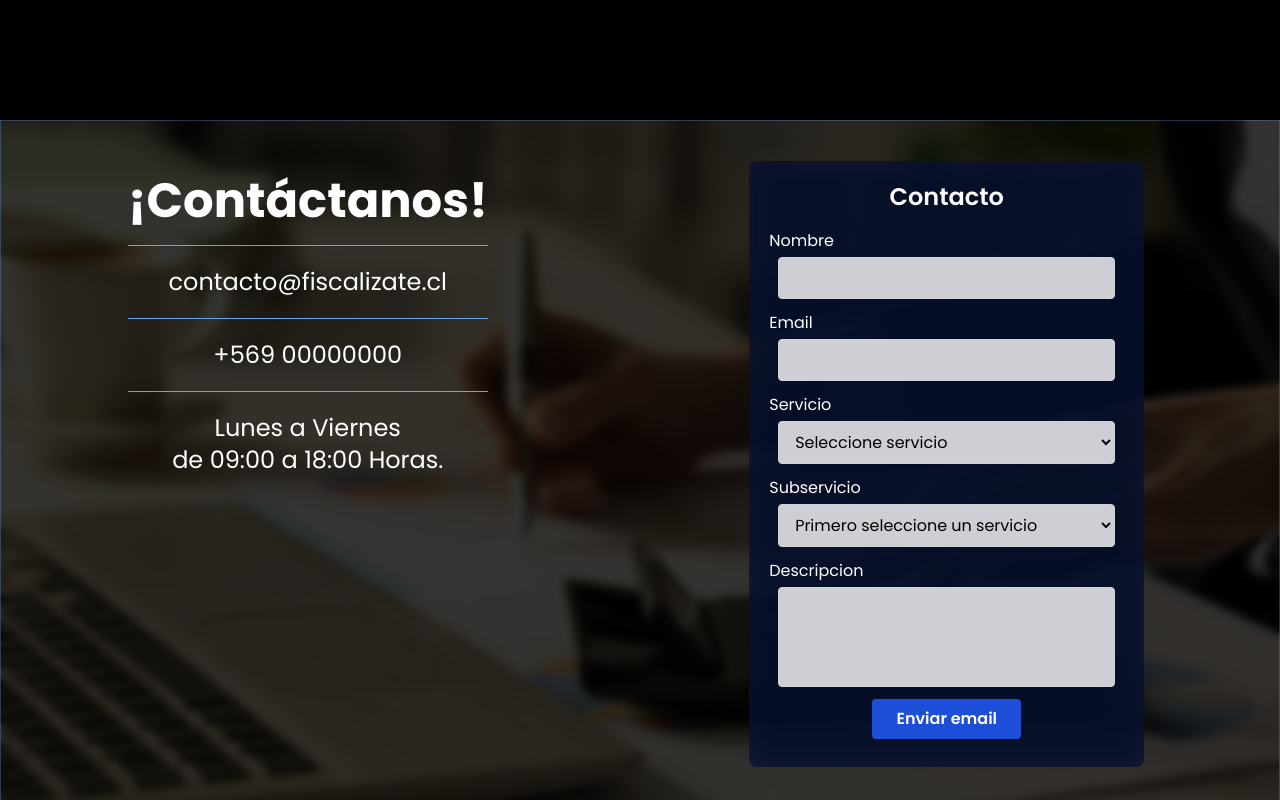
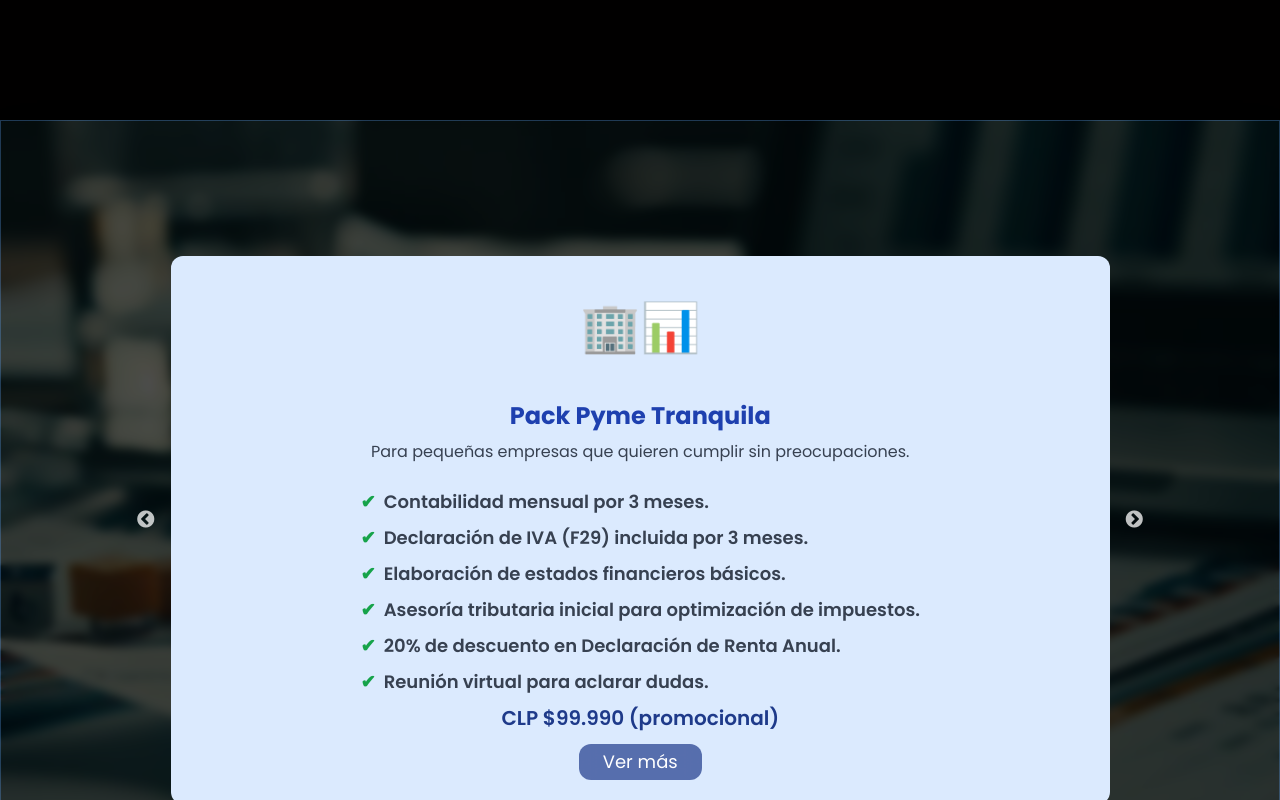
Before and after one commit to Smyca/react_sandoval, a React (Vite) app: page / in a window 1280 px wide. Shown: the part 1560-2360 px from the top of the page. Built offline with nearby package versions, Linux system fonts and the light colour scheme.

Commit message:
add : packs

```diff
--- a/src/App.jsx
+++ b/src/App.jsx
@@ -2,6 +2,7 @@ import Contacto from "./components/Contacto";
 import Home  from "./components/Home";
 import Navbar from "./components/Navbar";
 import Servicios from "./components/Servicios";
+import Packs from './components/packs'
  const App = () => {
   return (
     <>
@@ -15,6 +16,10 @@ import Servicios from "./components/Servicios";
       <div id="servicios"  >
 
         <Servicios />
+      </div>
+      <div id="packs">
+
+        <Packs/>
       </div>
 
       <div id="contacto"  >
--- /dev/null
+++ b/src/components/packs.jsx
@@ -0,0 +1,75 @@
+import React from 'react'
+import Slider from "react-slick";
+import { packs } from '../constants';
+import portadaPacks from "../assets/img/portada_packs.jpeg";
+
+const Packs = () => {
+
+    const settings = {
+        dots: true,
+        infinite: true,
+        slidesToShow: 1,
+        slidesToScroll: 1,
+        autoplay: true,
+        speed: 500,
+        autoplaySpeed: 5000,
+        cssEase: "ease-in-out",
+        pauseOnHover: true,
+        pauseOnFocus: true,
+        arrows: true,
+        fade: false,
+        waitForAnimate: true
+    };
+
+    return (
+        <section
+            className="min-h-screen flex justify-center items-center bg-cover bg-center"
+            style={{
+                backgroundImage: `url(${portadaPacks})`
+            }}
+        >
+            <div className="bg-black/70 border border-blue-400/30 shadow-2xl backdrop-blur-sm min-h-screen h-auto flex items-center justify-center w-full">
+                <div className="relative w-3/4 m-auto py-8">
+                    <Slider {...settings}>
+                        {packs.map((p) => (
+                            <div
+                                key={p.nombre}
+                                className={`mt-5 transition-all duration-300 ease-in-out hover:-translate-y-1 hover:[box-shadow:0_0_5px_1px_rgba(255,255,255,0.6)]
+                                 text-center relative rounded-xl min-w-0 h-[550px] sm:h-[auto]
+                                  xs:h-[350px] flex flex-col justify-between ${p.colorFondo}`}
+                            >
+                                <div>
+                                    <div className="h-32 w-full rounded-xl flex flex-col items-center justify-center pt-4">
+                                        <span className="text-5xl">{p.icono}</span>
+                                    </div>
+                                    <div className="flex flex-col justify-center items-center gap-2 p-4">
+                                        <p className={`text-2xl font-bold xs:text-xl ${p.colorTexto}`}>{p.nombre}</p>
+                                        <p className="text-base text-gray-700 xs:text-sm">{p.descripcion}</p>
+                                    </div>
+                                    <div className="flex justify-center text-gray-700 text-lg xs:text-sm font-semibold px-8 py-2">
+                                        <span className="w-auto space-y-2 text-left">
+                                            {p.beneficios.map((b, i) => (
+                                                <p key={i}>
+                                                    <span className="text-green-600">✔</span>
+                                                    <span className="ml-2">{b}</span>
+                                                </p>
+                                            ))}
+                                        </span>
+                                    </div>
+                                </div>
+                                <div className="flex flex-col items-center pb-6">
+                                    <p className="text-xl font-semibold text-blue-900">{p.precio}</p>
+                                    <button className="mt-3 backdrop-blur bg-blue-900/70 text-white text-lg xs:text-base px-6 py-1 rounded-xl">
+                                        Ver más
+                                    </button>
+                                </div>
+                            </div>
+                        ))}
+                    </Slider>
+                </div>
+            </div>
+        </section>
+    )
+}
+
+export default Packs;
--- a/src/constants/index.jsx
+++ b/src/constants/index.jsx
@@ -1,8 +1,3 @@
-
-
-
-
-
 import img1 from "../assets/img/Img-1.jpg";
 import _blue from "../assets/img/blue.jpg";
 import _home from "../assets/img/home.jpg";
@@ -84,8 +79,74 @@ export const servicios = [
 export const navItems = [
   { label: "Inicio", href: "#inicio" },
   { label: "Servicios", href: "#servicios" },
+  { label: "Packs", href: "#packs" },
+
                // Sobre el equipo de contadores
   { label: "Preguntas Frecuentes", href: "#faq" },      // FAQ sobre temas contables y tributarios
           // Blog, artículos, descargas, etc.
   { label: "Contacto", href: "#contacto" }             // Formulario o datos de contacto
 ];
+
+export const packs = [
+  {
+    nombre: "Pack Emprendedor",
+    icono: "🚀",
+    colorFondo: "bg-orange-100",
+    colorTexto: "text-orange-800", // Color oscuro para el nombre
+    descripcion: "Ideal para iniciar tu negocio de forma rápida y correcta.",
+    beneficios: [
+      'Constitución de empresa en "Tu Empresa en un Día".',
+      "Redacción de estatutos y asesoría en régimen tributario.",
+      "Inicio de actividades ante el SII y obtención de RUT.",
+      "Primer mes de contabilidad mensual gratis.",
+      "Asesoría en facturación electrónica y documentos tributarios.",
+    ],
+    precio: "CLP $79.990 (promocional)",
+  },
+  {
+    nombre: "Pack Pyme Tranquila",
+    icono: "🏢📊",
+    colorFondo: "bg-blue-100",
+    colorTexto: "text-blue-800", // Color oscuro para el nombre
+    descripcion: "Para pequeñas empresas que quieren cumplir sin preocupaciones.",
+    beneficios: [
+      "Contabilidad mensual por 3 meses.",
+      "Declaración de IVA (F29) incluida por 3 meses.",
+      "Elaboración de estados financieros básicos.",
+      "Asesoría tributaria inicial para optimización de impuestos.",
+      "20% de descuento en Declaración de Renta Anual.",
+      "Reunión virtual para aclarar dudas.",
+    ],
+    precio: "CLP $99.990 (promocional)",
+  },
+  {
+    nombre: "Pack Profesional",
+    icono: "👨‍⚕️👩‍💻",
+    colorFondo: "bg-green-100",
+    colorTexto: "text-green-800", // Color oscuro para el nombre
+    descripcion: "Pensado para profesionales independientes.",
+    beneficios: [
+      "Inicio de actividades como persona natural (segunda categoría).",
+      "Obtención de RUT y Clave Tributaria.",
+      "Inscripción para emisión de boletas de honorarios electrónicas.",
+      "Capacitación virtual sobre retenciones y pagos provisionales.",
+      "20% de descuento en Declaración de Renta Anual.",
+    ],
+    precio: "CLP $29.990 (promocional)",
+  },
+  {
+    nombre: "Pack Renta y Cumplimiento Fiscal",
+    icono: "🏦✅",
+    colorFondo: "bg-purple-100",
+    colorTexto: "text-purple-800", // Color oscuro para el nombre
+    descripcion: "Para quienes necesitan cumplir sus obligaciones tributarias sin errores.",
+    beneficios: [
+      "Declaración de Renta (Formulario 22) para primera categoría.",
+      "Presentación de Declaraciones Juradas (según corresponda).",
+      "Análisis y optimización de impuestos.",
+      "Regularización de observaciones con el SII.",
+      "Asesoría personalizada en planificación tributaria.",
+    ],
+    precio: "CLP $49.990 - $74.990 (según situación tributaria)",
+  },
+];
```
Also changed, not shown: src/assets/img/portada_packs.jpeg (added).
